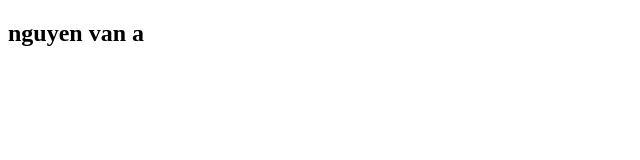
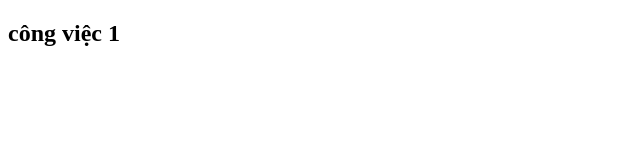
Before and after one commit to hocvientuhoc/temAB, a plain HTML site: page index.html in a window 1280 px wide. Shown: the full height of the page, 0-640 px from the left. Drawn offline with Linux system fonts and the light colour scheme.

Commit message:
1.cong viec 1 commit lan 1

```diff
--- a/index.html
+++ b/index.html
@@ -6,6 +6,6 @@
     <title>website AB</title>
   </head>
   <body>
-    <h2>nguyen van a</h2>
+    <h2>công việc 1</h2>
   </body>
 </html>
```
